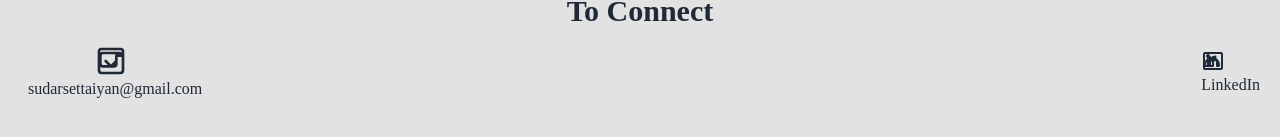
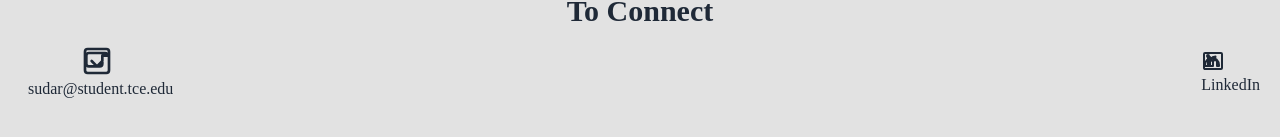
Before and after one commit to SUDAR2005/SUDAR2005.github.io, a plain HTML site: page index.html in a window 1280 px wide. Shown: the part 1916-2053 px from the top of the page. Drawn offline with nearby package versions, Linux system fonts and the light colour scheme; a web font is replaced by a local one.

Commit message:
Update index.html
changed mail address

```diff
--- a/index.html
+++ b/index.html
@@ -110,7 +110,7 @@
                         <path stroke-linecap="round" stroke-linejoin="round" stroke-width="2" d="M3 5a2 2 0 012-2h14a2 2 0 012 2v14a2 2 0 01-2 2H5a2 2 0 01-2-2V5z"/>
                         <path stroke-linecap="round" stroke-linejoin="round" stroke-width="2" d="M16 12l-4 4-4-4m8-4v6a2 2 0 01-2 2H6a2 2 0 01-2-2V8a2 2 0 012-2h12a2 2 0 012 2z"/>
                     </svg>
-                    <p><a href="mailto:sudarsettaiyan@gmail.com"><span class="ml-2">sudarsettaiyan@gmail.com</span></a></p>
+                    <p><a href="mailto:sudar@student.tce.edu"><span class="ml-2">sudar@student.tce.edu</span></a></p>
                 </div>
                 <div class="ml-auto">
                     <svg xmlns="http://www.w3.org/2000/svg" fill="none" viewBox="0 0 24 24" stroke="currentColor" class="h-6 w-6">
```
